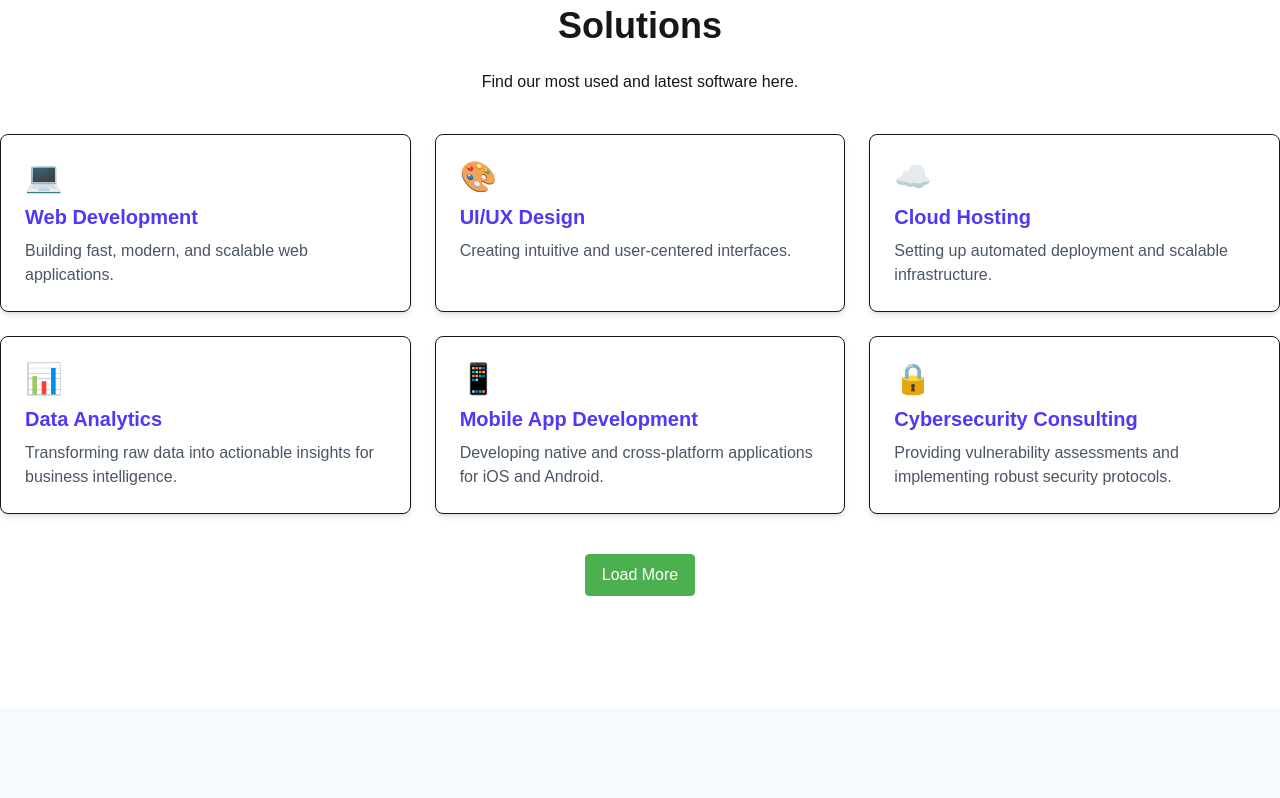
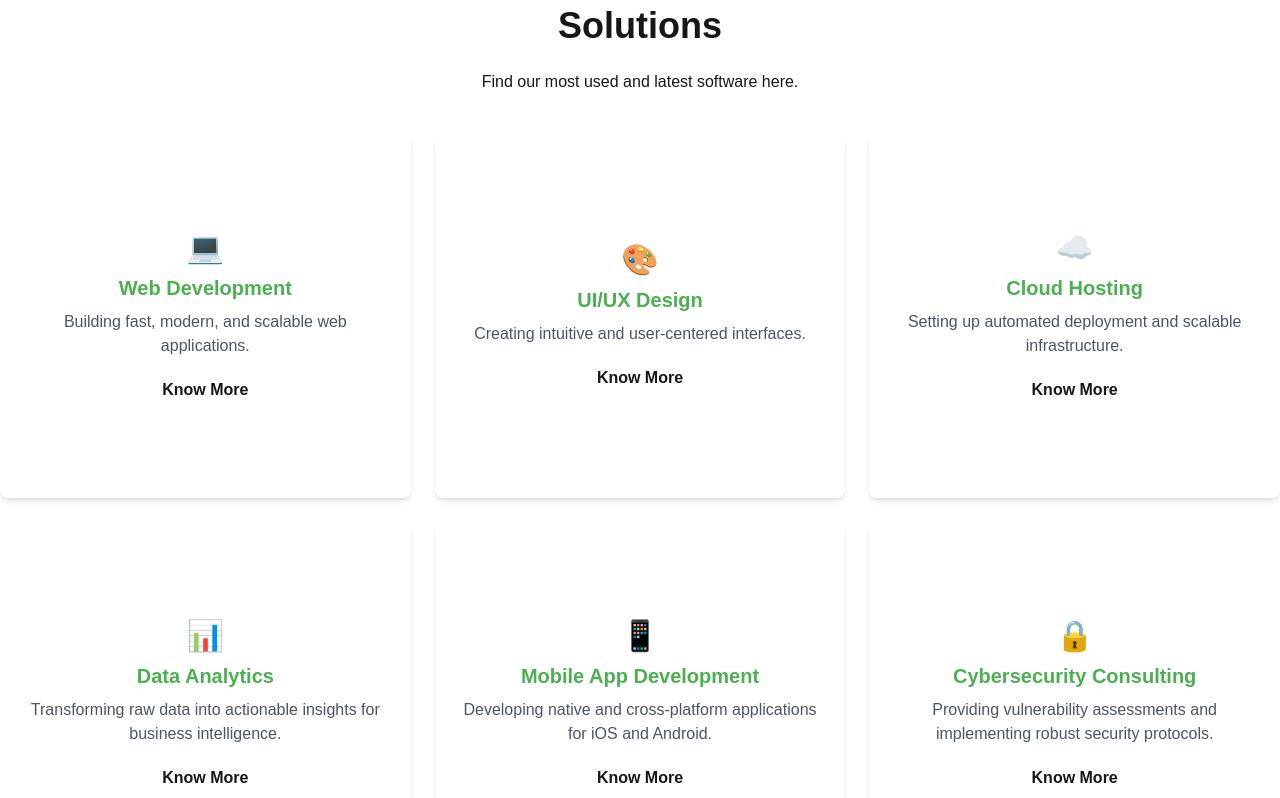
Before and after one commit to nahidhossain123/novastack-technologies, a Next.js app: page / in a window 1280 px wide. Shown: the part 1002-1800 px from the top of the page. Built offline with nearby package versions, Linux system fonts and the light colour scheme.

Commit message:
update:service cart design update

```diff
--- a/components/Services.tsx
+++ b/components/Services.tsx
@@ -16,15 +16,16 @@ const Services = () => {
                     {services.map((service) => (
                         <div
                             key={service.id}
-                            className="p-6 border rounded-lg shadow-md hover:shadow-xl transition duration-300 bg-white relative" // Added 'relative' for positioning the delete button
+                            className="flex flex-col items-center justify-center px-6 py-24 rounded-lg shadow-md hover:shadow-xl transition duration-300 bg-white text-center space-y-5" // Added 'relative' for positioning the delete button
                         >
                             <span className="text-3xl block mb-2">{service.icon}</span>
-                            <h3 className="text-xl font-semibold text-indigo-600 mb-2">
+                            <h3 className="text-xl font-semibold text-primary-200 mb-2">
                                 {service.title}
                             </h3>
                             <p className="text-gray-600">
                                 {service.description}
                             </p>
+                            <a href='/' className='font-bold'>Know More</a>
                         </div>
                     ))}
                 </div>
```
